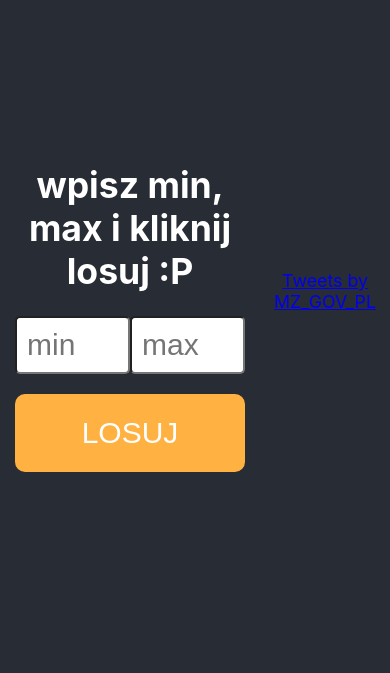
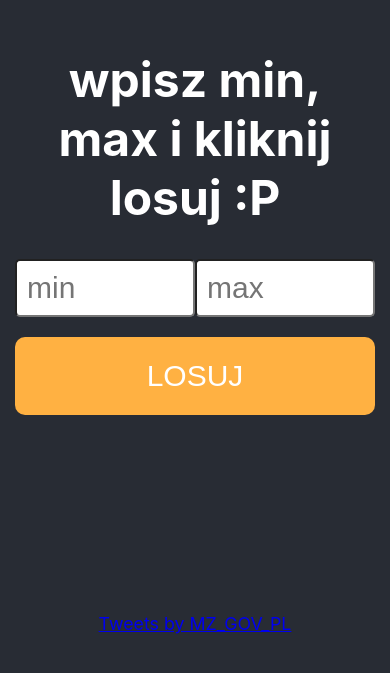
Before and after one commit to Marruq/koronaRuletka, a React (Create React App) app: page / in a window 390 px wide. Shown: the part 131-804 px from the top of the page. Built offline with nearby package versions, Linux system fonts and the light colour scheme.

Commit message:
mobile fix

```diff
--- a/src/App.css
+++ b/src/App.css
@@ -22,16 +22,22 @@
 }
 
 .twitter {
-  grid-column: 3;
+  grid-column: 1/-1;
+  grid-row: 2;
   align-self: center;
 }
 
 .roulette {
   margin-top: 50px;
-  grid-column: 1/-2;
+  grid-column: 1/-1;
+  grid-row: 1;
   box-sizing: border-box;
   padding: 20px 15px;
   align-self: center;
+}
+
+.roulette h1 {
+  font-size: 3rem;
 }
 
 .roulette input {
@@ -60,3 +66,15 @@
   color: white;
   font-size:30px;
 }
+
+@media (min-width: 760px) {
+  .twitter {
+    grid-column: 3;
+    grid-row: 1;
+  }
+  .roulette {
+    grid-column: 1/-2 ;
+    grid-row: 1;
+  }
+
+}
```
